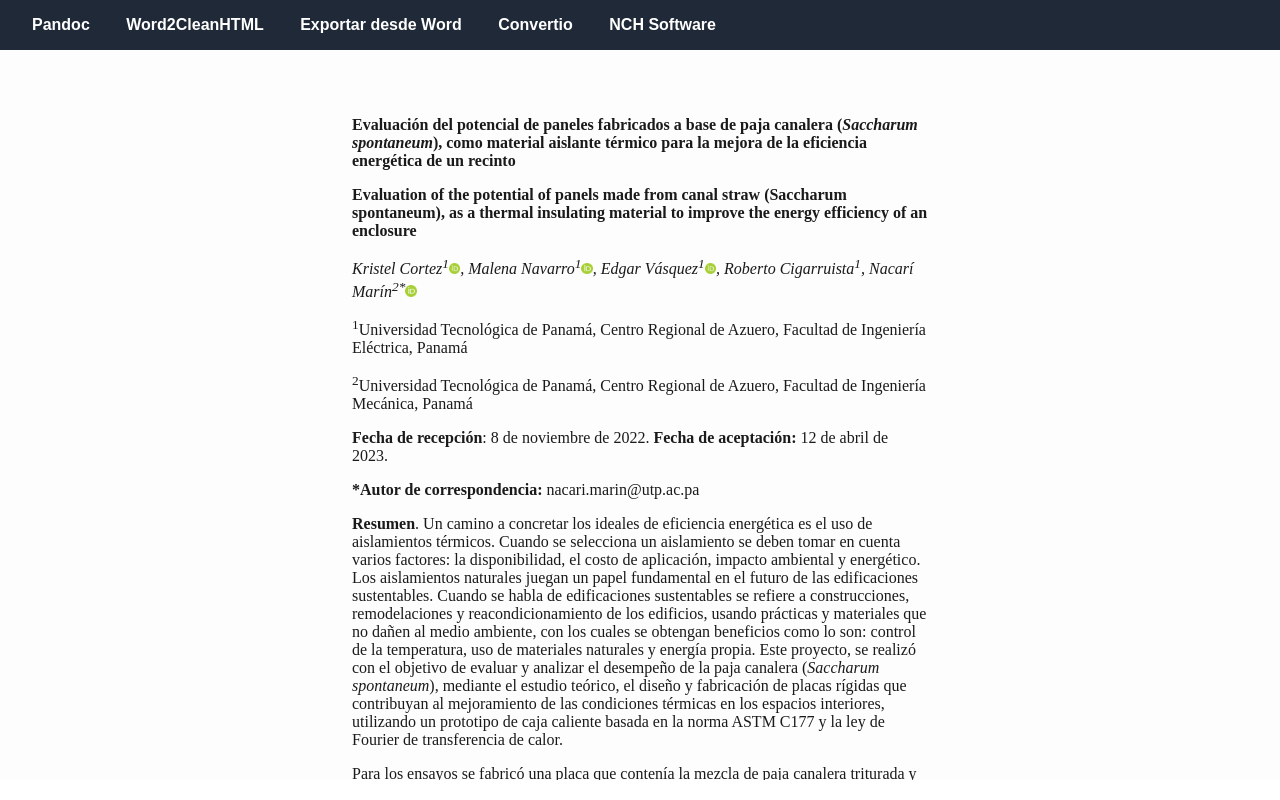
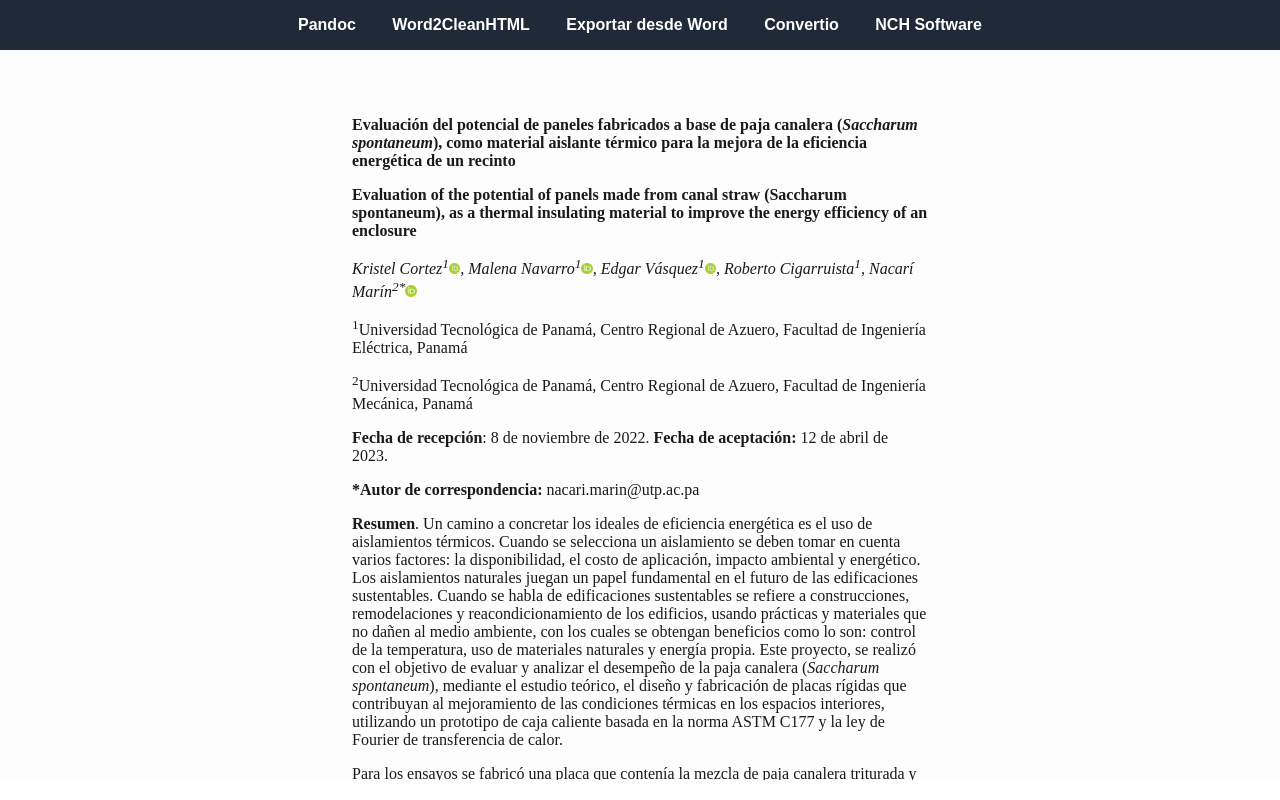
Before and after one commit to madelaineeee/resultadosConversion, a plain HTML site: page index.html in a window 1280 px wide. Drawn offline with Linux system fonts and the light colour scheme.

Commit message:
Update index.html

```diff
--- a/index.html
+++ b/index.html
@@ -14,6 +14,7 @@
       background-color: #1f2937;
       padding: 1em;
       display: flex;
+      justify-content: space-around;
     }
 
     nav a {
```
